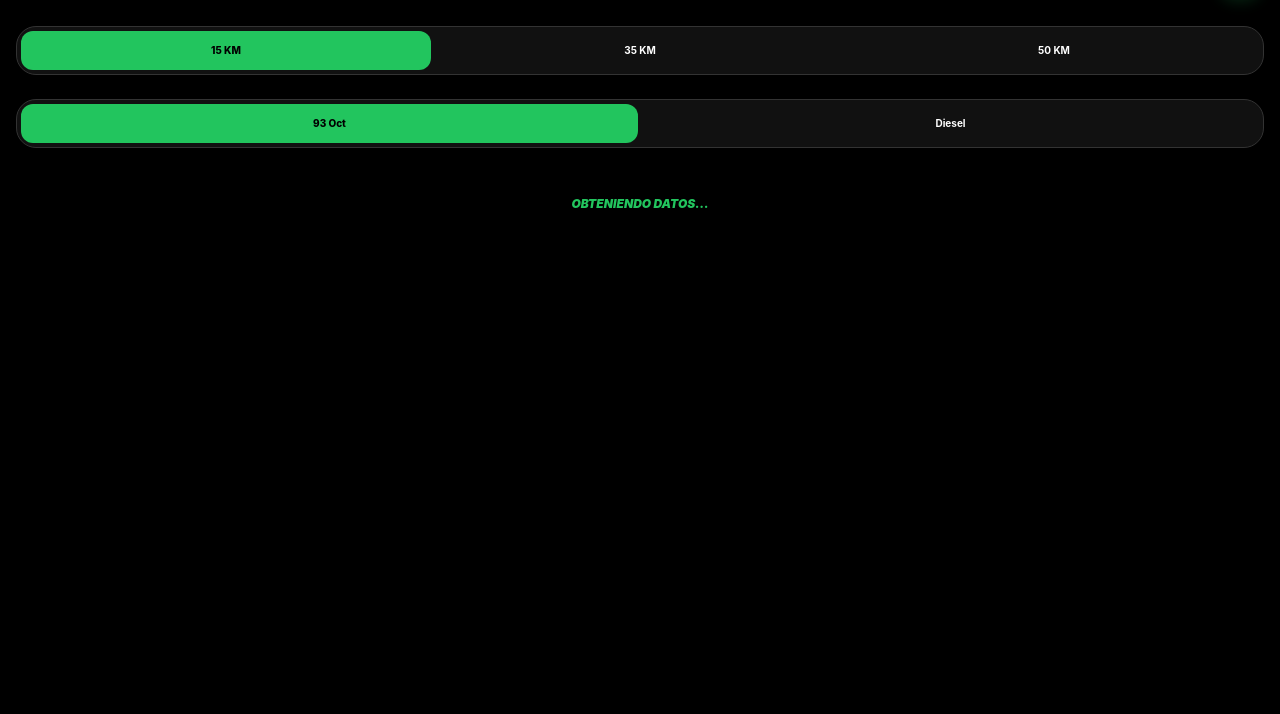
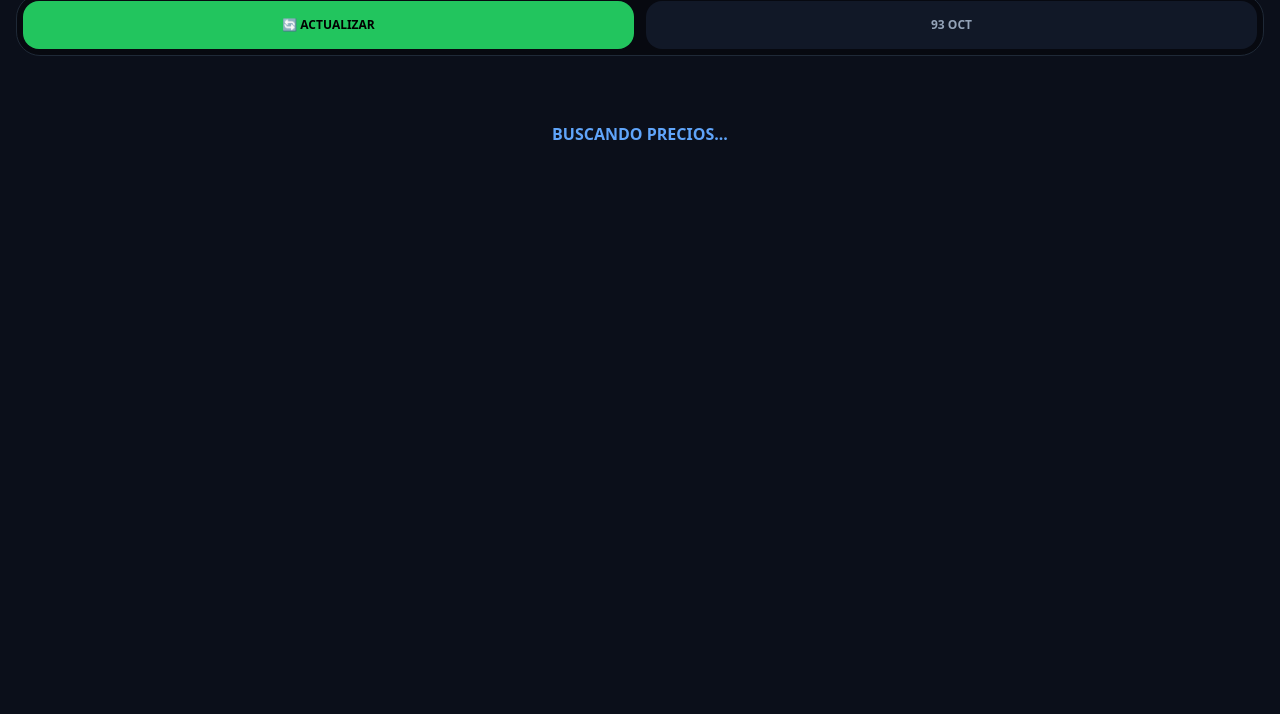
Before and after one commit to controleventoscgm-cmd/voltaic-app, a plain HTML site: page index.html in a window 1280 px wide. Shown: the part 86-800 px from the top of the page. Drawn offline with nearby package versions, Linux system fonts and the light colour scheme.

Commit message:
Refactor index.html for improved layout and styles

```diff
--- a/index.html
+++ b/index.html
@@ -2,95 +2,81 @@
 <html lang="es">
 <head>
     <meta charset="UTF-8">
-    <meta name="viewport" content="width=device-width, initial-scale=1.0, maximum-scale=1.0, user-scalable=no, viewport-fit=cover">
-    <title>Voltaic Oficial</title>
+    <meta name="viewport" content="width=device-width, initial-scale=1.0, viewport-fit=cover">
+    <title>Voltaic Pro</title>
     <script src="https://cdn.tailwindcss.com"></script>
     <style>
-        body { background: #000; color: #fff; font-family: -apple-system, sans-serif; }
-        .glass { background: #111; border: 1px solid #333; border-radius: 20px; }
-        .tab-active { background: #22c55e !important; color: #000 !important; font-weight: 800; }
+        body { background: #0b0f1a; color: #fff; font-family: ui-sans-serif, system-ui, sans-serif; }
+        .card { background: #1a2235; border-radius: 24px; border: 1px solid #2d3748; }
+        .btn-green { background: #22c55e; color: #000; font-weight: 800; }
+        .btn-dark { background: #111827; color: #94a3b8; }
     </style>
 </head>
-<body class="p-4 pb-12">
-    <header class="flex justify-between items-center mb-8 pt-4 uppercase italic font-black text-white text-center">
-        <h1 class="text-2xl">VOLTAIC<span class="text-green-500 font-light not-italic">spa</span></h1>
-        <div class="w-12 h-12 glass flex items-center justify-center text-xl shadow-lg shadow-green-500/20">⚡</div>
+<body class="p-4 pb-20">
+    <header class="flex justify-between items-center mb-6 pt-2 font-black italic">
+        <h1 class="text-2xl text-white">VOLTAIC<span class="text-blue-500 not-italic font-light">spa</span></h1>
+        <div class="px-3 py-1 bg-gray-900 border border-green-500/30 rounded-full text-[10px] text-green-500 font-bold uppercase">GPS Activo</div>
     </header>
 
-    <div class="space-y-6 mb-8">
-        <div class="glass p-1 flex gap-1 text-[10px] font-bold uppercase">
-            <button onclick="setR(15, this)" class="btn-r flex-1 py-3 rounded-xl tab-active">15 KM</button>
-            <button onclick="setR(35, this)" class="btn-r flex-1 py-3 rounded-xl">35 KM</button>
-            <button onclick="setR(50, this)" class="btn-r flex-1 py-3 rounded-xl">50 KM</button>
-        </div>
-        <div class="glass p-1 flex gap-1 text-[10px] font-bold uppercase">
-            <button onclick="setT(1, this)" id="t1" class="btn-t flex-1 py-3 rounded-xl tab-active">93 Oct</button>
-            <button onclick="setT(3, this)" id="t3" class="btn-t flex-1 py-3 rounded-xl">Diesel</button>
-        </div>
+    <div class="grid grid-cols-2 gap-3 mb-8 bg-black/40 p-1.5 rounded-3xl border border-gray-800">
+        <button onclick="cargar()" class="py-4 rounded-2xl text-xs font-bold uppercase btn-green">🔄 Actualizar</button>
+        <button class="py-4 rounded-2xl text-xs font-bold uppercase btn-dark">93 OCT</button>
     </div>
 
     <div id="lista" class="space-y-4">
-        <p class="text-center text-gray-500 animate-pulse py-10 font-bold uppercase text-xs italic text-center">Conectando...</p>
+        <div class="py-20 text-center animate-pulse text-gray-500 font-bold uppercase text-xs italic">Sincronizando...</div>
     </div>
 
     <script>
-        let R = 15; let T = 1;
-        const E = 'cristiangodoymarchant@gmail.com';
-        const K = 'Isigod5815';
+        const creds = { e: 'cristiangodoymarchant@gmail.com', k: 'Isigod5815' };
 
-        function setR(km, b){ R=km; upd(b, '.btn-r'); ini(); }
-        function setT(t, b){ T=t; upd(b, '.btn-t'); ini(); }
-        function upd(b, cls){ document.querySelectorAll(cls).forEach(x=>x.classList.remove('tab-active')); b.classList.add('tab-active'); }
-
-        async function ini() {
+        async function cargar() {
             const list = document.getElementById('lista');
-            list.innerHTML = '<div class="py-10 text-center text-green-500 font-black animate-bounce uppercase text-xs italic">OBTENIENDO DATOS...</div>';
+            list.innerHTML = '<div class="py-20 text-center text-blue-400 font-black animate-bounce uppercase">Buscando Precios...</div>';
 
             navigator.geolocation.getCurrentPosition(async (pos) => {
                 try {
-                    const api = `https://api.cne.cl/v3/combustibles/vehicular/estaciones?token=${K}&email=${E}`;
-                    // Este puente permite que el gobierno nos dé los datos sin bloqueos de seguridad
-                    const res = await fetch(`https://api.allorigins.win/get?url=${encodeURIComponent(api)}`);
+                    const api = `https://api.cne.cl/v3/combustibles/vehicular/estaciones?token=${creds.k}&email=${creds.e}`;
+                    // Proxy AllOrigins para saltar el bloqueo de seguridad (CORS)
+                    const res = await fetch(`https://api.allorigins.win/get?url=${encodeURIComponent(api)}&ts=${Date.now()}`);
                     const json = await res.json();
                     const d = JSON.parse(json.contents);
 
                     const rad = Math.PI/180;
-                    const f = d.data.map(e => {
+                    const estaciones = d.data.map(e => {
                         const dLa = (e.ubicacion.latitud - pos.coords.latitude) * rad;
                         const dLo = (e.ubicacion.longitud - pos.coords.longitude) * rad;
                         const a = Math.sin(dLa/2)**2 + Math.cos(pos.coords.latitude*rad) * Math.cos(e.ubicacion.latitud*rad) * Math.sin(dLo/2)**2;
-                        return {...e, dist: 6371 * 2 * Math.atan2(Math.sqrt(a), Math.sqrt(1-a))};
-                    }).filter(e => e.dist <= R).sort((a,b) => {
-                        const pa = T==1 ? a.precios['gasolina 93'] : a.precios['petroleo diesel'];
-                        const pb = T==1 ? b.precios['gasolina 93'] : b.precios['petroleo diesel'];
-                        return (pa || 9999) - (pb || 9999);
-                    });
+                        const dist = 6371 * 2 * Math.atan2(Math.sqrt(a), Math.sqrt(1-a));
+                        return {...e, dist};
+                    }).filter(e => e.dist <= 20).sort((a, b) => (a.precios['gasolina 93'] || 9999) - (b.precios['gasolina 93'] || 9999));
 
-                    let h = '';
-                    f.slice(0, 15).forEach(e => {
-                        const p = T==1 ? e.precios['gasolina 93'] : e.precios['petroleo diesel'];
-                        if(!p) return;
-                        h += `
-                        <div class="glass p-5 mb-4 border-l-4 border-green-500 shadow-xl text-left text-white">
-                            <div class="flex justify-between font-bold uppercase italic text-xs mb-1">
-                                <span>${e.nombre_fantasia}</span>
-                                <span class="text-green-400 font-mono">${e.dist.toFixed(1)}KM</span>
+                    let html = '';
+                    estaciones.slice(0, 10).forEach(e => {
+                        const p93 = e.precios['gasolina 93'] || '---';
+                        html += `
+                        <div class="card p-6 shadow-2xl border-l-4 border-green-500">
+                            <div class="flex justify-between items-start mb-4">
+                                <div class="max-w-[70%] text-left">
+                                    <h2 class="text-xl font-black uppercase italic leading-tight text-white">${e.nombre_fantasia}</h2>
+                                    <p class="text-[9px] text-gray-500 uppercase mt-1 leading-tight">${e.direccion}</p>
+                                </div>
+                                <div class="bg-blue-500/10 text-blue-400 px-3 py-1 rounded-full text-[10px] font-bold border border-blue-500/20">${e.dist.toFixed(1)} KM</div>
                             </div>
-                            <p class="text-[9px] text-gray-500 uppercase mb-4 leading-tight">${e.direccion}</p>
-                            <div class="flex items-center justify-between">
-                                <div class="text-3xl font-black text-green-500">$${p}</div>
+                            <div class="flex items-center justify-between mt-4">
+                                <div class="text-3xl font-black text-green-500">$${p93}</div>
                                 <button onclick="window.location.href='waze://?ll=${e.ubicacion.latitud},${e.ubicacion.longitud}&navigate=yes'"
                                     class="bg-[#33ccff] text-black font-black px-6 py-3 rounded-xl text-[10px] uppercase shadow-lg active:scale-95 transition-transform">WAZE</button>
                             </div>
                         </div>`;
                     });
-                    list.innerHTML = h || '<p class="text-center py-10 text-gray-500 uppercase font-bold text-xs italic">Sin estaciones cerca.</p>';
-                } catch (e) {
-                    list.innerHTML = '<div class="text-center p-6 text-red-500 font-bold uppercase italic text-xs">Error de red. Reintenta.</div>';
+                    list.innerHTML = html || '<p class="text-center py-10 text-gray-500 font-bold uppercase">Sin bombas cerca.</p>';
+                } catch (err) {
+                    list.innerHTML = '<div class="p-8 text-center text-red-500 font-bold uppercase text-xs italic">Error de Red. Reintenta.</div>';
                 }
             });
         }
-        ini();
+        cargar();
     </script>
 </body>
 </html>
```
